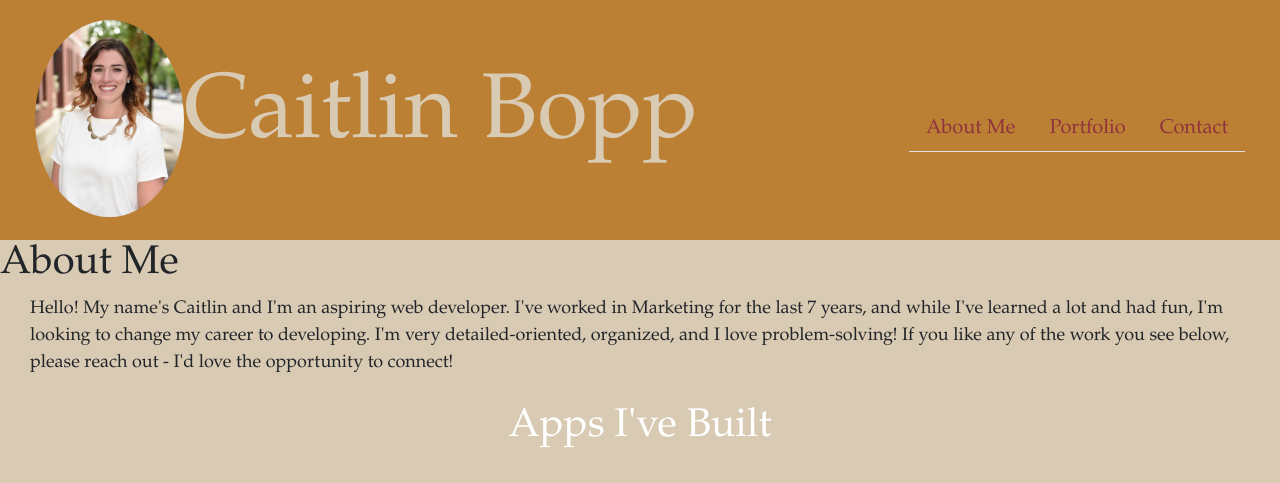
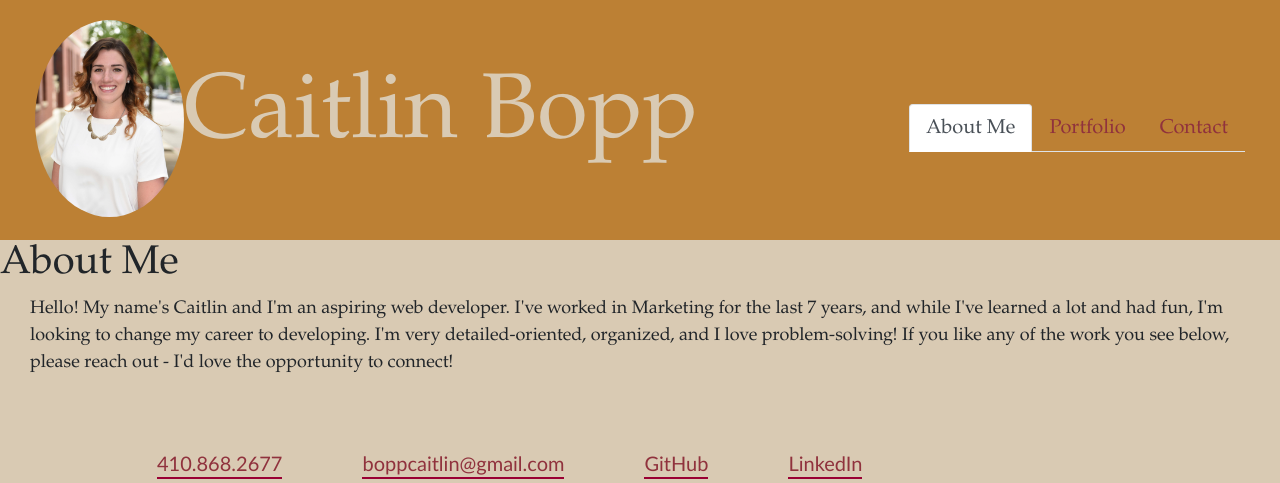
Before and after one commit to caitbopp/react-portfolio, a React (Create React App) app: page / in a window 1280 px wide. Shown: the top 483 px of the page. Built offline with nearby package versions, Linux system fonts and the light colour scheme.

Commit message:
Updated App.js file with importing PortfolioContainer

```diff
--- a/src/App.js
+++ b/src/App.js
@@ -1,25 +1,6 @@
-// import logo from './logo.svg';
-import './App.css';
-import NavBar from './components/NavBar';
-import AboutMe from './components/pages/AboutMe';
-import Portfolio from './components/pages/Portfolio';
-import Contact from './components/Contact';
-import Footer from './components/Footer';
-import { HashRouter as Router, Route } from 'react-router-dom';
+import React from "react";
+import PortfolioContainer from "./components/PortfolioContainer";
 
-function App() {
-  return (
-    <Router>
-    <div className="App">
-      <NavBar />
-      <Route><AboutMe /></Route>
-      <Route><Portfolio /></Route>
-      <Route><Contact /></Route>
-
-      {/* <Footer /> */}
-    </div>
-    </Router>
-  );
-}
+const App = () => <PortfolioContainer />;
 
 export default App;
```
